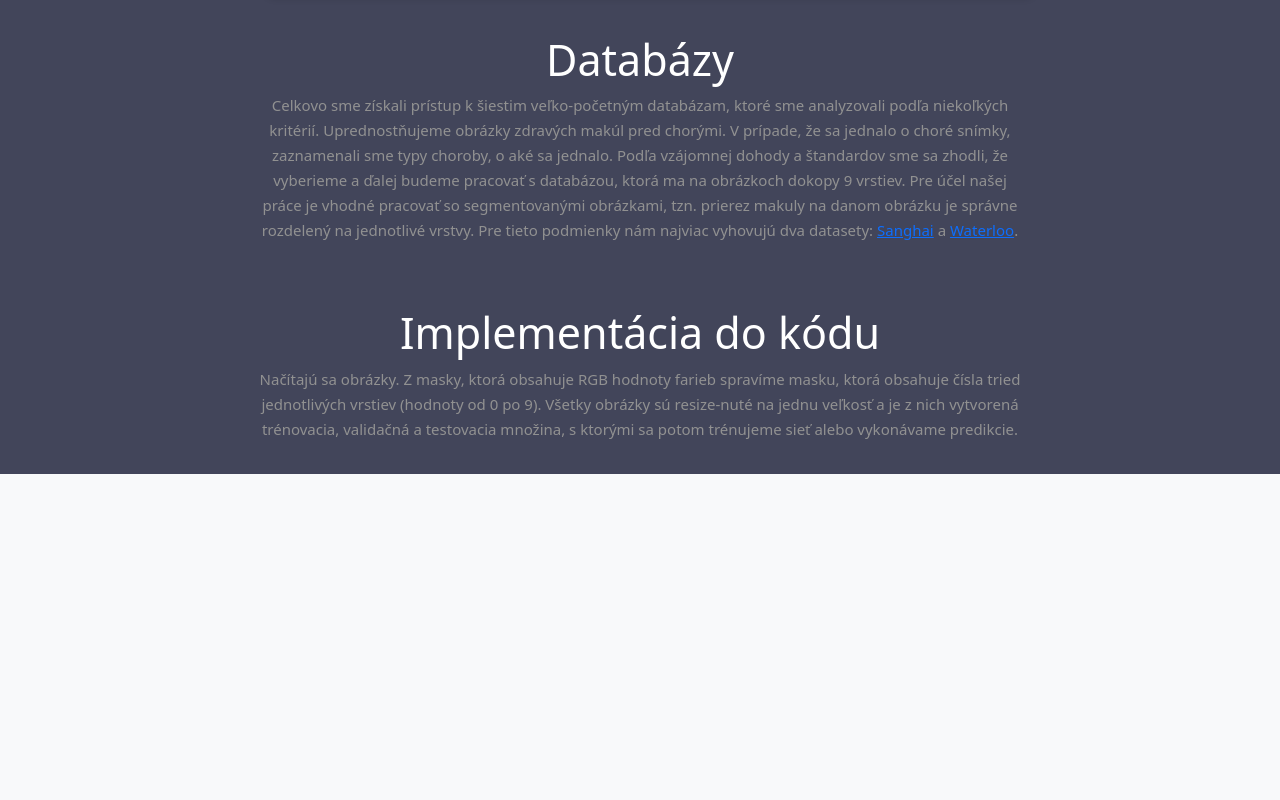
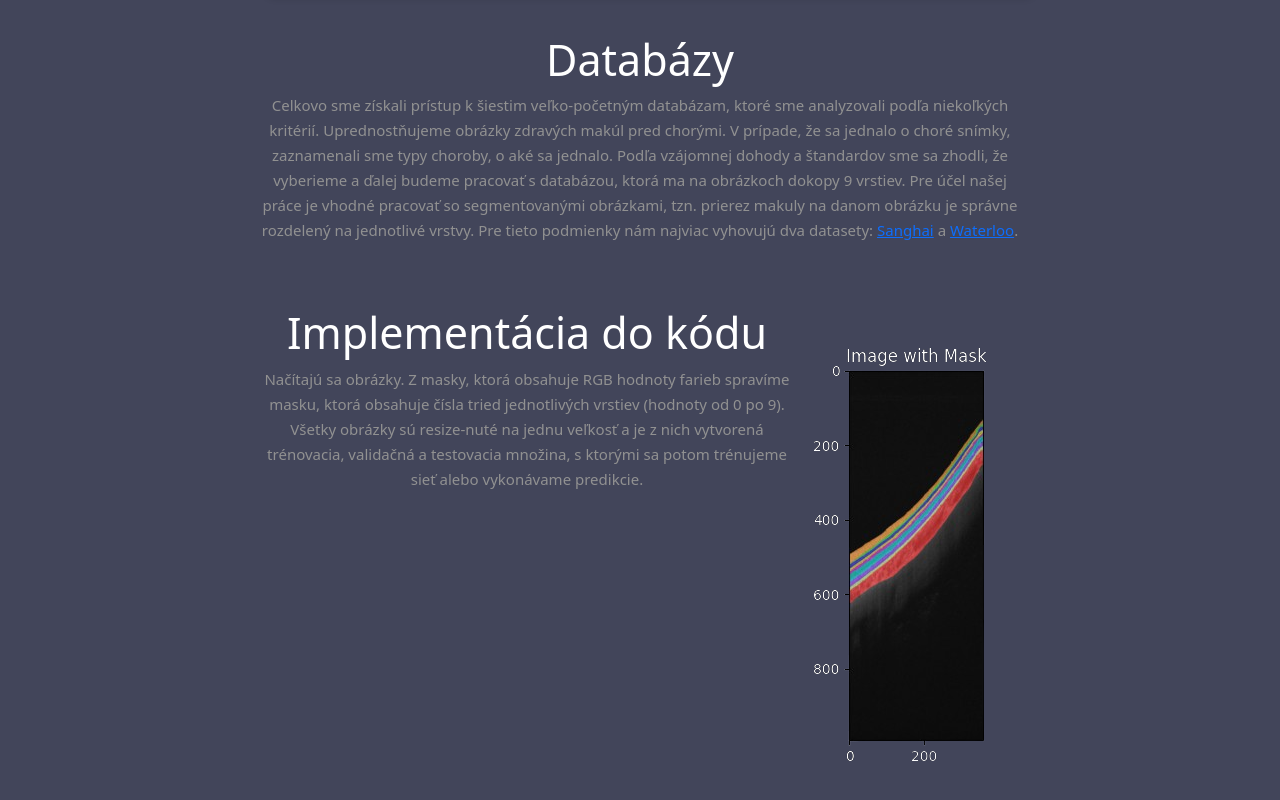
Before and after one commit to PeterKoXcode/web-tp, a React (Vite) app: page /web-tp/about in a window 1280 px wide. Shown: the part 2260-3060 px from the top of the page. Before the commit the page ends 2734 px from the top, so only its background shows below. Built offline with nearby package versions, Linux system fonts and the light colour scheme.

Commit message:
Image added, zápisnica updated

```diff
--- a/src/data/zapisnica.json
+++ b/src/data/zapisnica.json
@@ -144,5 +144,27 @@
             "5. Úprava dokumentácie (popísať čo sme robili v kóde a aký je výsledok). (Jenčík)",
             "Naplánovanie budúceho meetingu na 07.12.2023 vo štvrtok prezenčne."
         ]
+    },
+    {
+        "date":"07.12.2023",
+        "participation":["prítomná", "prítomná", "prítomný", "prítomný", "prítomný", "prítomný"],
+        "description":[
+            "Prezentovanie vrstvovej úspešnosti - úloha dotrénovať a otestovať výsledky na základe predikovaných masiek.",
+            "Prezentovanie výsledok preložených semi-transparentných masiek",
+            "Konzultovanie ohľadom dokumentácie pokroku pri trénovaní",
+            "Prezentácia webstránky - úloha doplniť opis trénovania a implementovaného kódu + pridať reprezentatívne obrázky výsledkov",
+            "Naplánovanie budúceho stretnutia online vo štvrtok 14.12.2023"
+        ]
+    },
+    {
+        "date":"14.12.2023",
+        "participation":["prítomná", "prítomná", "prítomný", "prítomný", "prítomný", "prítomný"],
+        "description":[
+            "Prezentácia úspešnosti náhodných trénovaní.",
+            "Na základe slabej predikcie poslednej vrstvy zdola oproti pravdivej maske porozmýšlať nad metódou predspracovania pre túto vrstvu - môže nám to veľmi zlepšiť úspešnosť, pretože je to najväčšia vrstva.",
+            "Prezentovanie augmentácie + zapojiť do budúcna augmentáciu pri trénovaní a porovnať výsledky.",
+            "Diskusia - zistenie chyby na maskách niekoľkých obrázkov : rozhodnúť sa ako ďalej s týmito obrázkami pracovať, pravdepodobne odstránime/odrežeme na obrázku aj maske rovnakú oblasť, v ktorej sa nachádza zakryvená vrstva, pretože na pravdivej maske ju vôbec nevidno a následne tieto orezané obrázky znova natrénovať.",
+            "Komunikovanie ohľadom odovzdávania práce a obsahu, ktorý má dokumentácia obsahovať - do 14.01.2023 poslať MUDr. Kurilovej prácu na kontrolu vo formáte docx."
+        ]
     }
 ]
--- a/src/pages/About.tsx
+++ b/src/pages/About.tsx
@@ -294,8 +294,10 @@ export function About() {
             /*padding: "0 150px 0 150px",*/
             width: "60%",
             color: "#fff",
+            display: "flex",
           }}
         >
+          <div>
             <h2
               style={{
                 fontSize: "43px",
@@ -313,10 +315,18 @@ export function About() {
             >
               Načítajú sa obrázky. Z masky, ktorá obsahuje RGB hodnoty farieb
               spravíme masku, ktorá obsahuje čísla tried jednotlivých vrstiev
-            (hodnoty od 0 po 9). Všetky obrázky sú resize-nuté na jednu veľkosť
-            a je z nich vytvorená trénovacia, validačná a testovacia množina, s
-            ktorými sa potom trénujeme sieť alebo vykonávame predikcie.
+              (hodnoty od 0 po 9). Všetky obrázky sú resize-nuté na jednu
+              veľkosť a je z nich vytvorená trénovacia, validačná a testovacia
+              množina, s ktorými sa potom trénujeme sieť alebo vykonávame
+              predikcie.
             </p>
+            <p></p>
+          </div>
+          <img
+            className="img-fluid"
+            src="./images/img_with_mask_trans_inv.png"
+            alt="OCT layers"
+          />
         </section>
       </div>
     </>
```
Also changed, not shown: public/images/img_with_mask_trans_inv.png (added). Lines whose indentation alone changed are shown as unchanged.
